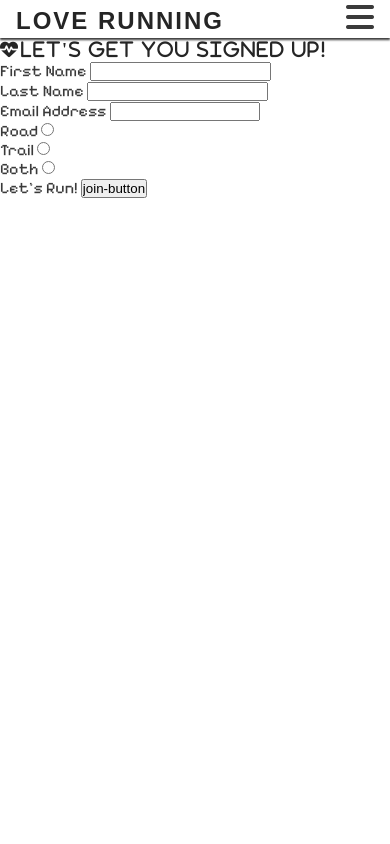
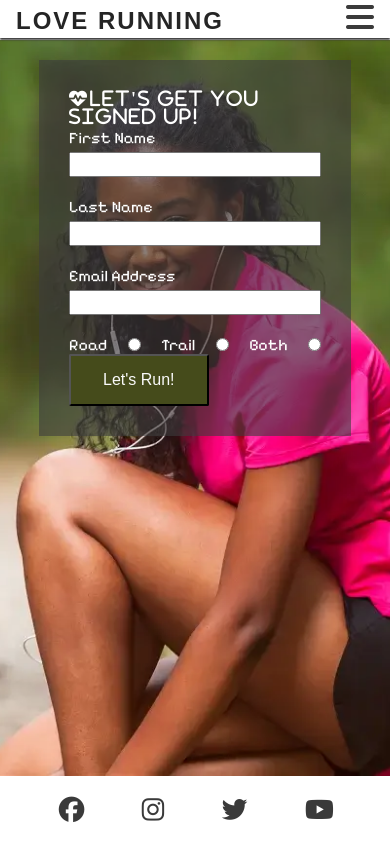
Before and after one commit to Luisg882/Love-Run, a plain HTML site: page signup.html in a window 390 px wide. Drawn offline with Linux system fonts and the light colour scheme; a web font is replaced by a local one.

Commit message:
Style the signtup page fro mobile devices

```diff
--- a/assets/css/style.css
+++ b/assets/css/style.css
@@ -216,14 +216,57 @@ hr {
 }
 
 /* Sign up styles */
+#main {
+    display: flex;
+    flex-direction: column;
+}
+
+#signup {
+    background-image: url("../images/signup-image.webp");
+    background-size: cover;
+    background-position: 75%;
+    flex-grow: 1;
+    padding-top: 20px;
+    padding-bottom: 20px;
+    padding-left: 10%;
+    padding-right: 10%;
+}
+
+#signup-form {
+    background-color: rgba(60, 60, 60, 0.6);
+    color: #ffffff;
+    padding: 30px;
+}
+
+#signup-form h2 {
+    color: #ffffff;
+}
 
 #get-you {
     text-transform: uppercase;
 }
 
-#email {
-    width: 150px;
+.text-input {
+    width: 100%;
+    margin-top: 5px;
+    margin-bottom: 20px;
+    height: 25px;
 }
+
+#radio-buttons {
+    display: flex;
+    justify-content: space-between;
+}
+
+#join-button {
+    padding: 15px 32px;
+    border-radius: 2px;
+    background-color: #454b1b;
+    color: #fafafa;
+    font-size: 100%;
+}
+
+
 
  /* Footer */
 
--- a/signup.html
+++ b/signup.html
@@ -37,38 +37,75 @@
       </nav>
   </header>
 
-  <main>
-    <h2 id="get-you"><i class="fa-solid fa-heart-pulse">let's get you signed up!</i></h2>
-
+  <main id="main">
 
     <!-- Sign up Section-->
-    <form action="">
+    <section id="signup">
+      <form action="https://formdump.codeinstitute.net" id="signup-form" method="post">
+        <h2 id="get-you"><i class="fa-solid fa-heart-pulse">let's get you signed up!</i></h2>
         <label for="first-name">First Name</label>
-      <input type="text" name="first-name" id="first-name">
+        <input type="text" name="first-name" id="first-name" class="text-input">
         <br>
-      <label for="last-name">Last Name</label>
-      <input type="text" name="last-name" id="last-name">
+        <label for="last-name" >Last Name</label>
+        <input type="text" name="last-name" id="last-name" class="text-input">
         <br>
-      <label for="email">Email Address</label>
-      <input type="email" name="email" id="email">
+        <label for="email" class="text-input">Email Address</label>
+        <input type="email" name="email" id="email" class="text-input">
         <br>
+        <div id="radio-buttons">
           <label for="road">Road</label>
           <input type="radio" name="running_preference" id="road">
-      <br>
           <label for="trail">Trail</label>
           <input type="radio" name="running_preference" id="trail">
-      <br>
           <label for="both">Both</label>
           <input type="radio" name="running_preference" id="both">
-      <br>
-      <label for="join-button">Let's Run!</label>
-      <input type="submit" value="join-button" id="join-button">
+        </div>
+        <input type="submit" value="Let's Run!" name="join-button" id="join-button">
       </form>
+    </section>
 
   </main>
 
 </body>
-<footer>
+<footer id="footer">
+  <ul id="social-networks">
+    <li>
+      <a
+        href="https://www.facebook.com/"
+        target="_blank"
+        rel="noopener"
+        aria-label="Visit our Facebook page (opens in a new tab)"
+        ><i class="fa-brands fa-facebook"></i
+      ></a>
+    </li>
+    <li>
+      <a
+        href="https://www.instagram.com/"
+        target="_blank"
+        rel="noopener"
+        aria-label="Visit our Instagram page (opens in a new tab)"
+        ><i class="fa-brands fa-instagram"></i
+      ></a>
+    </li>
+    <li>
+      <a
+        href="https://www.twitter.com/"
+        target="_blank"
+        rel="noopener"
+        aria-label="Visit our Twitter page (opens in a new tab)"
+        ><i class="fa-brands fa-twitter"></i
+      ></a>
+    </li>
+    <li>
+      <a
+        href="https://www.youtube.com/"
+        target="_blank"
+        rel="noopener"
+        aria-label="Visit our Youtube page (opens in a new tab)"
+        ><i class="fa-brands fa-youtube"></i
+      ></a>
+    </li>
+  </ul>
     <!-- Font Awesome kit -->
     <script
       src="https://kit.fontawesome.com/3cc57474ff.js"
```
Also changed, not shown: assets/images/signup-image.webp (added). Lines whose indentation alone changed are shown as unchanged.
